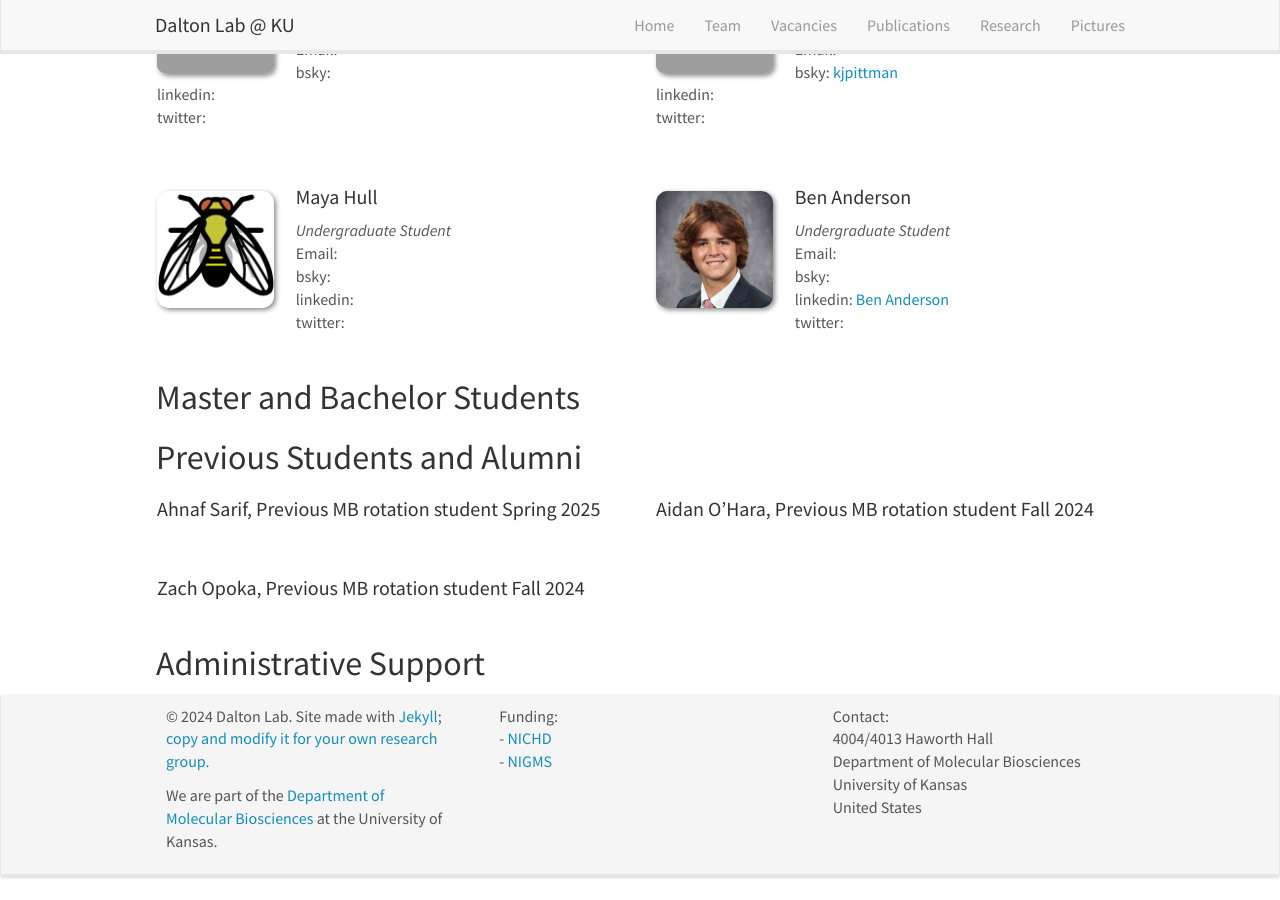
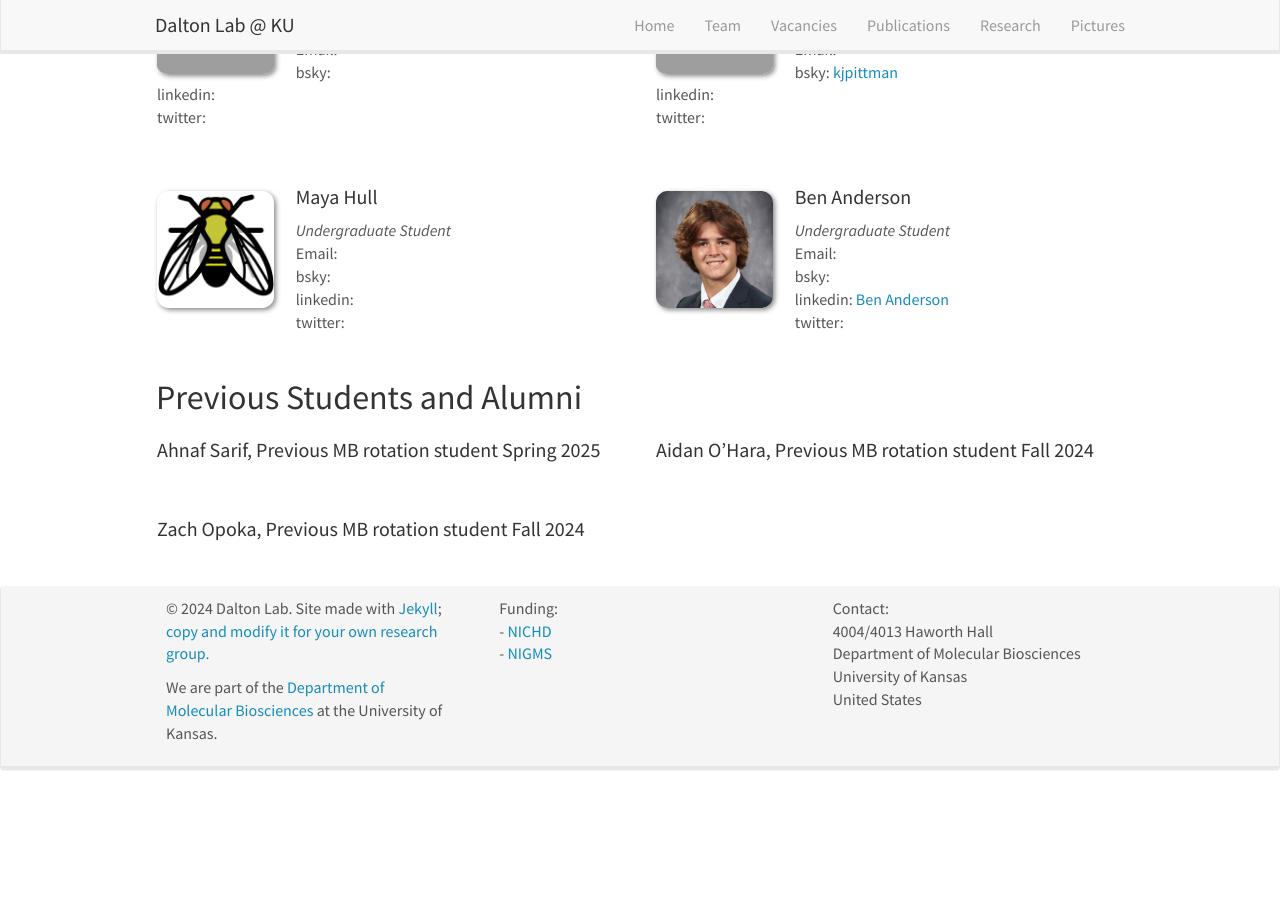
Before and after one commit to hansmdalton/hansmdalton.github.io, a Jekyll site: the page built from _pages/team.md, in a window 1280 px wide and 900 px high, scrolled down 555 px. Built offline with Jekyll 4.4.1, drawn with Linux system fonts in a browser that asks for light colours; nearby versions of some CDN libraries; after the commit the page ends 1347 px from its top, so only the background shows below that.

Commit message:
Update team.md

```diff
--- a/_pages/team.md
+++ b/_pages/team.md
@@ -79,9 +79,6 @@ permalink: /team/
 {% endif %}
 
 
-## Master and Bachelor Students
-
-
 
 ## Previous Students and Alumni
 
@@ -145,8 +142,3 @@ permalink: /team/
 {% if even_odd == 1 %}
 </div>
 {% endif %}
-
-
-
-
-## Administrative Support
```
